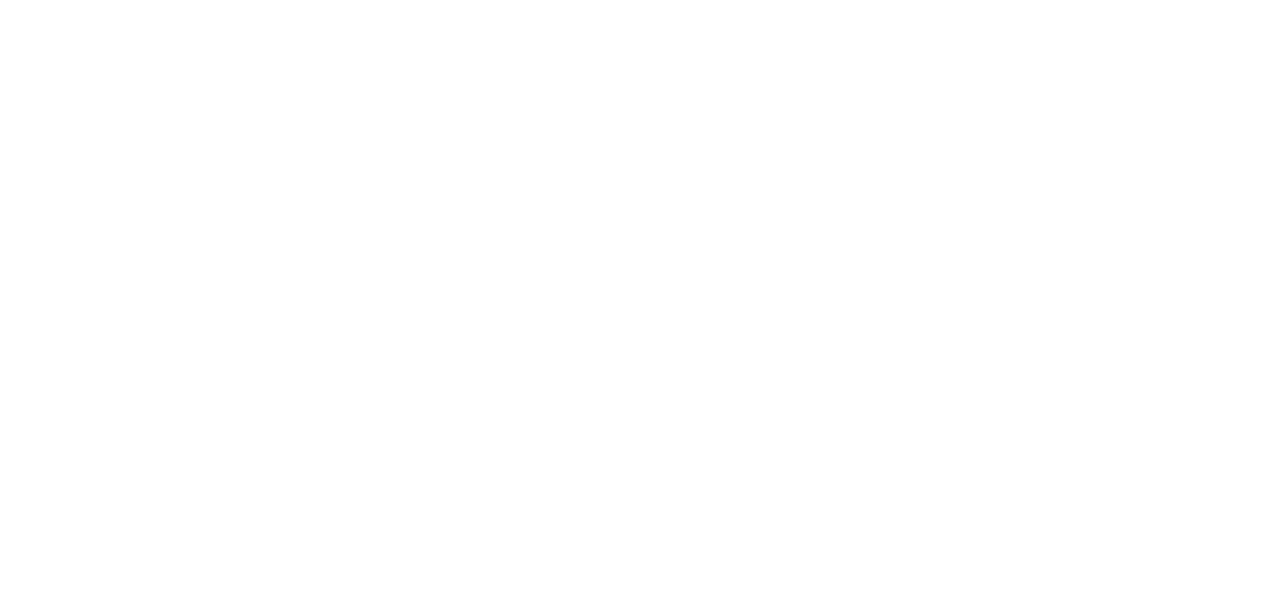
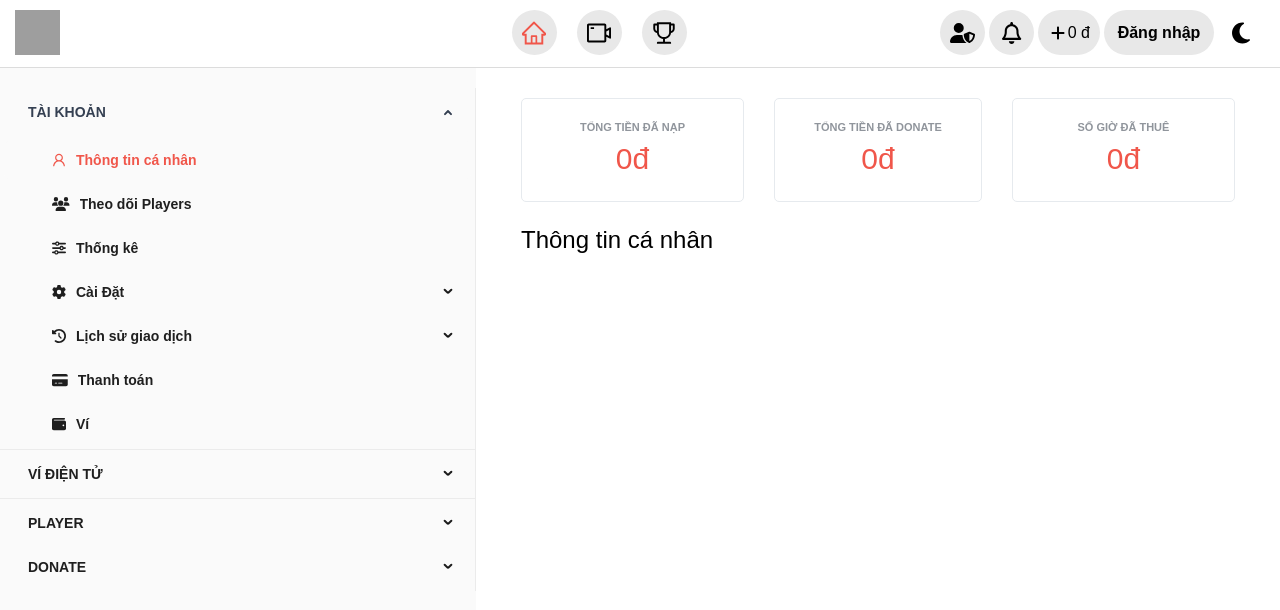
Before and after one commit to TLphongNguyen/playdueClone, a React (Vite) app in the folder FrontEnd/: page /setting/inforplayer in a window 1280 px wide. Before the commit this address had no page. Shown: the top 610 px of the page. Built offline with nearby package versions, Linux system fonts and the light colour scheme; grey boxes are pictures that could not be loaded.

Commit message:
update resgiter component

```diff
--- a/FrontEnd/src/Layout/components/header/index.jsx
+++ b/FrontEnd/src/Layout/components/header/index.jsx
@@ -15,36 +15,25 @@ import {
 } from '@fortawesome/free-solid-svg-icons';
 import Tippy from '@tippyjs/react';
 import { faBell } from '@fortawesome/free-regular-svg-icons';
-import { Menu, Dropdown, Modal, Avatar, Button } from 'antd';
+import { Dropdown, Modal } from 'antd';
 import { HomeOutlined, TrophyOutlined, VideoCameraOutlined } from '@ant-design/icons';
-import Login from '~/components/Login';
-import Register from '~/components/Register';
+
 import Rankings from '~/components/Rankings';
 import { Link } from 'react-router-dom';
-import axios from 'axios';
-import { setUserInfo, logout } from '~/redux/userSlice';
+import { logout } from '~/redux/userSlice';
 import { useSelector, useDispatch } from 'react-redux';
+import { useNavigate } from 'react-router-dom';
 
 function Header() {
 	const userInfo = useSelector((state) => state.user.userInfo);
-	const [isModalOpen, setIsModalOpen] = useState(false);
 	const [isModalOpenRanking, setIsModalOpenRanking] = useState(false);
-	const [isLogin, setIsLogin] = useState(true);
+	const navigate = useNavigate();
 	const dispatch = useDispatch();
 	const handleLogout = () => {
 		dispatch(logout());
+		sessionStorage.removeItem('token');
+		navigate('/register');
 	};
-	const showModal = () => {
-		setIsLogin(true);
-		setIsModalOpen(true);
-	};
-	const handleOk = () => {
-		setIsModalOpen(false);
-	};
-	const handleCancel = () => {
-		setIsModalOpen(false);
-	};
-
 	const showRankings = () => {
 		setIsModalOpenRanking(true);
 	};
@@ -56,140 +45,123 @@ function Header() {
 	const handleCancelRankings = () => {
 		setIsModalOpenRanking(false);
 	};
-	const toggleComponent = () => {
-		setIsLogin(!isLogin);
-	};
-	useEffect(() => {
-		const fetchCustomer = async () => {
-			try {
-				const token = sessionStorage.getItem('token');
 
-				const response = await axios.get('http://localhost:3003/api/auth/customer', {
-					headers: {
-						authorization: token,
-					},
-				});
-				dispatch(setUserInfo(response.data));
-			} catch (error) {
-				console.error('Error fetching customer:', error);
-			}
-		};
-		fetchCustomer();
-	}, [dispatch]);
-	// const items = [
-	// 	{
-	// 		label: (
-	// 			<div className="flex items-center">
-	// 				<div className="w-[55px] h-[55px] mr-[10px]">
-	// 					<img className="w-[100%] h-[100%] rounded-[50%]" src={userInfo.avt} alt="" />
-	// 				</div>
-	// 				<div className="">
-	// 					<span className="block text-[16px] font-[600] leading-[1.1]">{userInfo.fullName}</span>
-	// 					<span className="block">{userInfo.email}</span>
-	// 					<span className="block text-[#90959c] text-[11px]">Xem trang player của bạn</span>
-	// 				</div>
-	// 			</div>
-	// 		),
-	// 		key: '01',
-	// 	},
-	// 	{
-	// 		type: 'divider',
-	// 	},
-	// 	{
-	// 		label: (
-	// 			<div className="flex items-center">
-	// 				<div className="w-[30px] h-[30px] rounded-[50%] bg-[#dcdcdc] pl-[3px] mr-[8px]">
-	// 					<span className="h-[100%] block">
-	// 						<FontAwesomeIcon icon={faMinus} className="py-[7px] mx-auto block" />
-	// 					</span>
-	// 				</div>
-	// 				<span className="text-[15px] font-[550] ">Rút tiền</span>
-	// 			</div>
-	// 		),
-	// 		key: '0',
-	// 	},
-	// 	{
-	// 		label: (
-	// 			<div className="flex items-center">
-	// 				<div className="w-[30px] h-[30px] rounded-[50%] bg-[#dcdcdc] pl-[3px] mr-[8px]">
-	// 					<span className="h-[100%] block">
-	// 						<FontAwesomeIcon icon={faCreditCard} className="py-[7px] mx-auto block" />
-	// 					</span>
-	// 				</div>
-	// 				<span className="text-[15px] font-[550] ">Mua thẻ</span>
-	// 			</div>
-	// 		),
-	// 		key: '1',
-	// 	},
-	// 	{
-	// 		label: (
-	// 			<div className="flex items-center">
-	// 				<div className="w-[30px] h-[30px] rounded-[50%] bg-[#dcdcdc] pl-[3px] mr-[8px]">
-	// 					<span className="h-[100%] block">
-	// 						<FontAwesomeIcon icon={faUserLock} className="py-[7px] mx-auto block" />
-	// 					</span>
-	// 				</div>
-	// 				<span className="text-[15px] font-[550] ">Tạo khóa bảo vệ</span>
-	// 			</div>
-	// 		),
-	// 		key: '2',
-	// 	},
-	// 	{
-	// 		label: (
-	// 			<div className="flex items-center">
-	// 				<div className="w-[30px] h-[30px] rounded-[50%] bg-[#dcdcdc] pl-[3px] mr-[8px]">
-	// 					<span className="h-[100%] block">
-	// 						<FontAwesomeIcon icon={faClock} className="py-[7px] mx-auto block" />
-	// 					</span>
-	// 				</div>
-	// 				<span className="text-[15px] font-[550] ">Lịch sử giao dịch</span>
-	// 			</div>
-	// 		),
-	// 		key: '3',
-	// 	},
-	// 	{
-	// 		label: (
-	// 			<div className="flex items-center">
-	// 				<div className="w-[30px] h-[30px] rounded-[50%] bg-[#dcdcdc] pl-[3px] mr-[8px]">
-	// 					<span className="h-[100%] block">
-	// 						<FontAwesomeIcon icon={faUserGroup} className="py-[7px] mx-auto block" />
-	// 					</span>
-	// 				</div>
-	// 				<span className="text-[15px] font-[550] ">Theo dõi Player</span>
-	// 			</div>
-	// 		),
-	// 		key: '4',
-	// 	},
-	// 	{
-	// 		label: (
-	// 			<div className="flex items-center">
-	// 				<div className="w-[30px] h-[30px] rounded-[50%] bg-[#dcdcdc] pl-[3px] mr-[8px]">
-	// 					<span className="h-[100%] block">
-	// 						<FontAwesomeIcon icon={faGears} className="py-[7px] mx-auto block" />
-	// 					</span>
-	// 				</div>
-	// 				<span className="text-[15px] font-[550] ">Cài đặt tài khoản</span>
-	// 			</div>
-	// 		),
-	// 		key: '5',
-	// 	},
-	// 	{
-	// 		label: (
-	// 			<div className="flex items-center">
-	// 				<div className="w-[30px] h-[30px] rounded-[50%] bg-[#dcdcdc] pl-[3px] mr-[8px]">
-	// 					<span className="h-[100%] block">
-	// 						<FontAwesomeIcon icon={faPowerOff} className="py-[7px] mx-auto block" />
-	// 					</span>
-	// 				</div>
-	// 				<span className="text-[15px] font-[550] ">Đăng xuất</span>
-	// 			</div>
-	// 		),
-	// 		key: '6',
-	// 	},
-	// 	{
-	// 		type: 'divider',
-	// 	},
-	// ];
+	const items = userInfo
+		? [
+				{
+					label: (
+						<div className="flex items-center">
+							<div className="w-[55px] h-[55px] mr-[10px]">
+								<img className="w-[100%] h-[100%] rounded-[50%]" src={userInfo.avt} alt="" />
+							</div>
+							<div className="">
+								<span className="block text-[16px] font-[600] leading-[1.1]">{userInfo.fullName}</span>
+								<span className="block">{userInfo.email}</span>
+								<span className="block text-[#90959c] text-[11px]">Xem trang player của bạn</span>
+							</div>
+						</div>
+					),
+					key: '01',
+				},
+				{
+					type: 'divider',
+				},
+				{
+					label: (
+						<div className="flex items-center">
+							<div className="w-[30px] h-[30px] rounded-[50%] bg-[#dcdcdc] pl-[3px] mr-[8px]">
+								<span className="h-[100%] block">
+									<FontAwesomeIcon icon={faMinus} className="py-[7px] mx-auto block" />
+								</span>
+							</div>
+							<span className="text-[15px] font-[550] ">Rút tiền</span>
+						</div>
+					),
+					key: '0',
+				},
+				{
+					label: (
+						<div className="flex items-center">
+							<div className="w-[30px] h-[30px] rounded-[50%] bg-[#dcdcdc] pl-[3px] mr-[8px]">
+								<span className="h-[100%] block">
+									<FontAwesomeIcon icon={faCreditCard} className="py-[7px] mx-auto block" />
+								</span>
+							</div>
+							<span className="text-[15px] font-[550] ">Mua thẻ</span>
+						</div>
+					),
+					key: '1',
+				},
+				{
+					label: (
+						<div className="flex items-center">
+							<div className="w-[30px] h-[30px] rounded-[50%] bg-[#dcdcdc] pl-[3px] mr-[8px]">
+								<span className="h-[100%] block">
+									<FontAwesomeIcon icon={faUserLock} className="py-[7px] mx-auto block" />
+								</span>
+							</div>
+							<span className="text-[15px] font-[550] ">Tạo khóa bảo vệ</span>
+						</div>
+					),
+					key: '2',
+				},
+				{
+					label: (
+						<div className="flex items-center">
+							<div className="w-[30px] h-[30px] rounded-[50%] bg-[#dcdcdc] pl-[3px] mr-[8px]">
+								<span className="h-[100%] block">
+									<FontAwesomeIcon icon={faClock} className="py-[7px] mx-auto block" />
+								</span>
+							</div>
+							<span className="text-[15px] font-[550] ">Lịch sử giao dịch</span>
+						</div>
+					),
+					key: '3',
+				},
+				{
+					label: (
+						<div className="flex items-center">
+							<div className="w-[30px] h-[30px] rounded-[50%] bg-[#dcdcdc] pl-[3px] mr-[8px]">
+								<span className="h-[100%] block">
+									<FontAwesomeIcon icon={faUserGroup} className="py-[7px] mx-auto block" />
+								</span>
+							</div>
+							<span className="text-[15px] font-[550] ">Theo dõi Player</span>
+						</div>
+					),
+					key: '4',
+				},
+				{
+					label: (
+						<Link to="/setting/inforplayer" className="flex items-center">
+							<div className="w-[30px] h-[30px] rounded-[50%] bg-[#dcdcdc] pl-[3px] mr-[8px]">
+								<span className="h-[100%] block">
+									<FontAwesomeIcon icon={faGears} className="py-[7px] mx-auto block" />
+								</span>
+							</div>
+							<span className="text-[15px] font-[550] ">Cài đặt tài khoản</span>
+						</Link>
+					),
+					key: '5',
+				},
+				{
+					label: (
+						<div onClick={handleLogout} className="flex items-center">
+							<div className="w-[30px] h-[30px] rounded-[50%] bg-[#dcdcdc] pl-[3px] mr-[8px]">
+								<span className="h-[100%] block">
+									<FontAwesomeIcon icon={faPowerOff} className="py-[7px] mx-auto block" />
+								</span>
+							</div>
+							<span className="text-[15px] font-[550] ">Đăng xuất</span>
+						</div>
+					),
+					key: '6',
+				},
+				{
+					type: 'divider',
+				},
+			]
+		: [];
 	return (
 		<div className="gwap-content h-[68px] py-[10px] px-[15px] border-b-[1px] border-solid border-[#dcdcdc]">
 			<div className="hearder-content flex justify-between">
@@ -326,7 +298,7 @@ function Header() {
 							<span className="text-[16px]">0 đ</span>
 						</a>
 					</div>
-					{/* {userInfo ? (
+					{userInfo ? (
 						<Dropdown
 							menu={{
 								items,
@@ -345,27 +317,13 @@ function Header() {
 							</a>
 						</Dropdown>
 					) : (
-						<div className="mx-[2px] bg-[#e8e8e8] rounded-[25px] leading-[45px] w-[110px] h-[45px] text-center">
-							<button onClick={showModal} className="font-[600]">
-								Đăng nhập
-							</button>
-							<Modal
-								width={'446px'}
-								height={'552px'}
-								open={isModalOpen}
-								onOk={handleOk}
-								onCancel={handleCancel}
-								footer={null}
-								closable={false}
-							>
-								{isLogin ? (
-									<Login toggleComponent={toggleComponent} />
-								) : (
-									<Register toggleComponent={toggleComponent} />
-								)}
-							</Modal>
-						</div>
-					)} */}
+						<Link
+							to="/register"
+							className="mx-[2px] bg-[#e8e8e8] rounded-[25px] leading-[45px] w-[110px] h-[45px] text-center"
+						>
+							<button className="font-[600]">Đăng nhập</button>
+						</Link>
+					)}
 					<div className="mx-[2px] border-l-1px border-solid border-[#ececec]  w-[45px] h-[45px] text-center">
 						<a className=" h-[45px] w-[45px] flex  hover:text-[#f0564a] items-center" href=" #">
 							<FontAwesomeIcon className="text-[24px] items-center text-center m-auto" icon={faMoon} />
--- a/FrontEnd/src/Layout/defaultLayout/index.jsx
+++ b/FrontEnd/src/Layout/defaultLayout/index.jsx
@@ -9,7 +9,7 @@ function DefaultLayout({ children, showSidebar = true, sidebar }) {
 			<div className="wrap-body flex h-[93vh]">
 				{showSidebar && <Sidebar content={<SideBarItem />} className="fixed" />}
 				<div
-					className={`wrap-content container overflow-y-auto no-scrollbar ${showSidebar ? 'ml-[sidebar-width]' : ''}`}
+					className={`wrap-content w-[100%] overflow-y-auto no-scrollbar ${showSidebar ? 'ml-[sidebar-width]' : ''}`}
 				>
 					{children}
 				</div>
--- a/FrontEnd/src/components/globalstyle/GlobalStyle.scss
+++ b/FrontEnd/src/components/globalstyle/GlobalStyle.scss
@@ -10,8 +10,7 @@ body {
 	font-family:
 		Poppins,
 		Source Sans Pro,
-		Helvetica Neue,
-		Arial,
+		Helvetica Neue Arial,
 		sans-serif !important;
 	padding: 0;
 	margin: 0;
--- a/FrontEnd/src/page/Home/index.jsx
+++ b/FrontEnd/src/page/Home/index.jsx
@@ -100,7 +100,7 @@ function Home() {
 		},
 	];
 	return (
-		<div className="wrap-content mt-[34px]">
+		<div className="wrap-content mt-[34px] container w-[100%]">
 			<div className="flex overflow-x-auto no-scrollbar">
 				<div
 					onClick={showModal}
--- a/FrontEnd/src/page/InfoPlayer/index.jsx
+++ b/FrontEnd/src/page/InfoPlayer/index.jsx
@@ -1,7 +1,29 @@
 function InfoPlayer() {
 	return (
-		<div className="wrap-content">
-			<h2>infoPlayer</h2>
+		<div className="wrap-content px-[45px] py-[30px]">
+			<div className="flex">
+				<div className="pr-[15px] w-[33.33333%]">
+					<div className="border-[1px] border-solid border-[#e6eaee]	py-[20px] rounded-[5px] text-center">
+						<p className="text-[#90959c] text-[11px] font-[700]">TỔNG TIỀN ĐÃ NẠP</p>
+						<span className="text-[#f0564a] text-[30px]">0đ</span>
+					</div>
+				</div>
+				<div className="px-[15px] w-[33.33333%]">
+					<div className="border-[1px] border-solid border-[#e6eaee]	py-[20px] rounded-[5px] text-center">
+						<p className="text-[#90959c] text-[11px] font-[700]">TỔNG TIỀN ĐÃ DONATE</p>
+						<span className="text-[#f0564a] text-[30px]">0đ</span>
+					</div>
+				</div>
+				<div className="pl-[15px] w-[33.33333%]">
+					<div className="border-[1px] border-solid border-[#e6eaee]	py-[20px] rounded-[5px] text-center">
+						<p className="text-[#90959c] text-[11px] font-[700]">SỐ GIỜ ĐÃ THUÊ</p>
+						<span className="text-[#f0564a] text-[30px]">0đ</span>
+					</div>
+				</div>
+			</div>
+			<div className="">
+				<h1 className="text-[24px] mt-5 mb-[30px] ">Thông tin cá nhân</h1>
+			</div>
 		</div>
 	);
 }
--- a/FrontEnd/src/router/index.js
+++ b/FrontEnd/src/router/index.js
@@ -3,6 +3,7 @@ import Profile from '../page/profile';
 import Maze from '~/page/Maze';
 import Stories from '~/page/Stories';
 import InfoPlayer from '~/page/InfoPlayer';
+import Registers from '~/page/Register';
 
 //sidebar component
 import Game from '~/components/sidebar/games';
@@ -14,7 +15,8 @@ const publicRouter = [
 	{ path: '/maze', components: Maze, showSidebar: true, sidebar: Game },
 	{ path: '/profile', components: Profile, showSidebar: false },
 	{ path: '/story', components: Stories, showSidebar: true, sidebar: Player },
-	{ path: '/setting', components: InfoPlayer, showSidebar: true, sidebar: Setting },
+	{ path: '/setting/inforplayer', components: InfoPlayer, showSidebar: true, sidebar: Setting },
+	{ path: '/register', components: Registers, showSidebar: false },
 ];
 
 export { publicRouter };
```
Also changed, not shown: FrontEnd/src/components/Login/index.jsx (+26 -2 lines), FrontEnd/src/components/Register/index.jsx (+8 -2 lines), FrontEnd/src/page/Register/index.jsx (added, +30 -0 lines), 1 other file (tests, documents, lock files or other folders).
